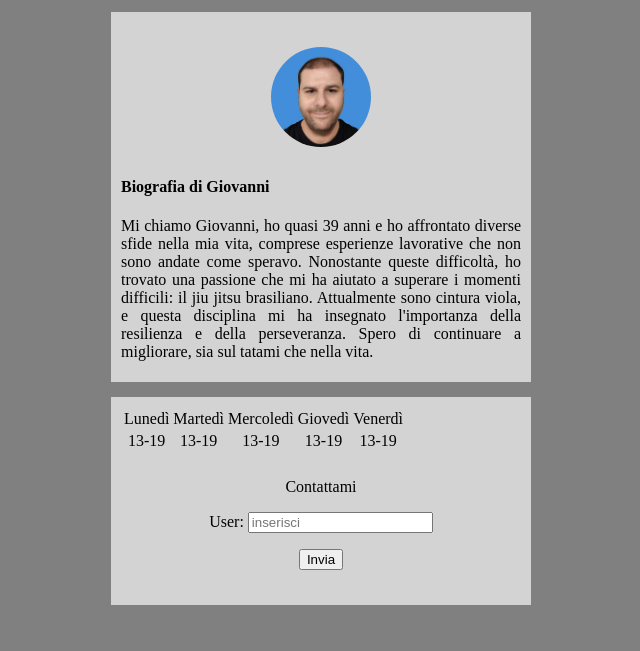
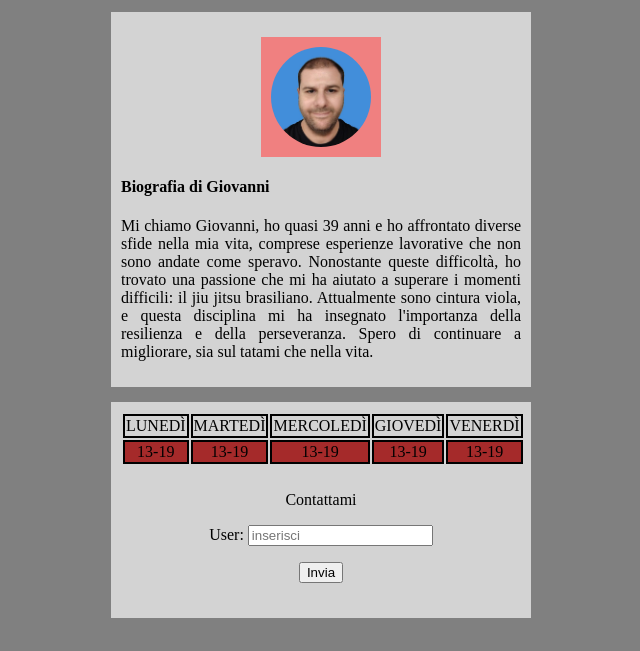
Before and after one commit to JojoVulc/Progetto2_remoto, a plain HTML site: page index.html in a window 1280 px wide. Shown: the part 177-828 px from the top of the page, without its empty margins (319-959 px from the left). Drawn offline with Linux system fonts and the light colour scheme.

Commit message:
bordi tabelle

```diff
--- a/style.css
+++ b/style.css
@@ -16,16 +16,28 @@ div {
 }
 .biografia {
     margin: auto
-    max-width: 400px;
     height: 350px;
     text-align: justify;
 }
 .foto {
-    border-color: red;
+    background-color: lightcoral;
     width: 100px;
     height: 100px;
 }
 img{
     border-radius: 50%;
-    border-color: red;
 }
+thead {
+    text-transform: uppercase;
+    border-bottom: 2px solid black;
+    text-align: left;
+}
+tbody {
+    background-color: brown;
+}
+td:hover {
+    background-color: blue;
+}
+td {
+    border: 2px solid black;
+}
```
Also changed, not shown: index.html (+2 -1 lines).
